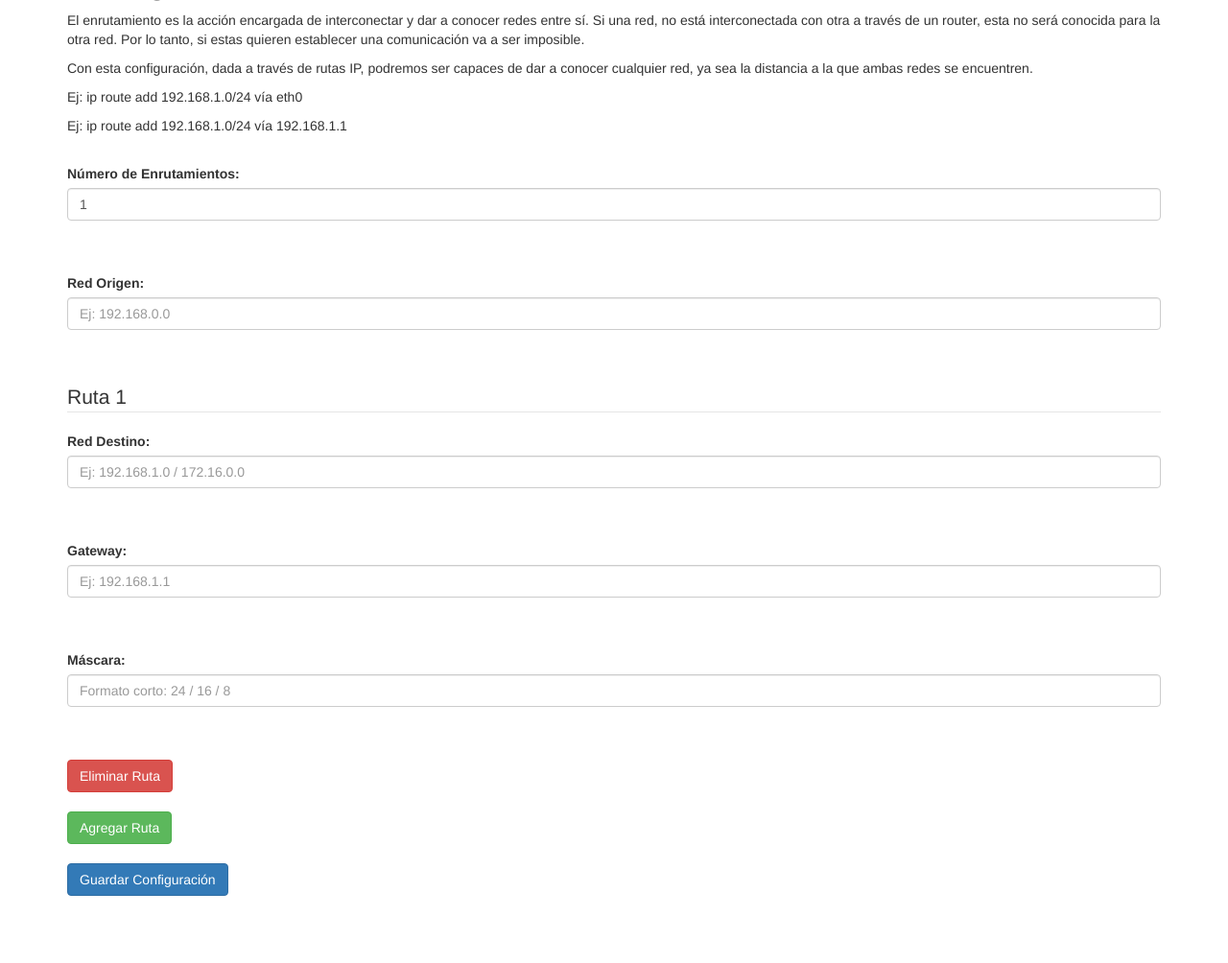
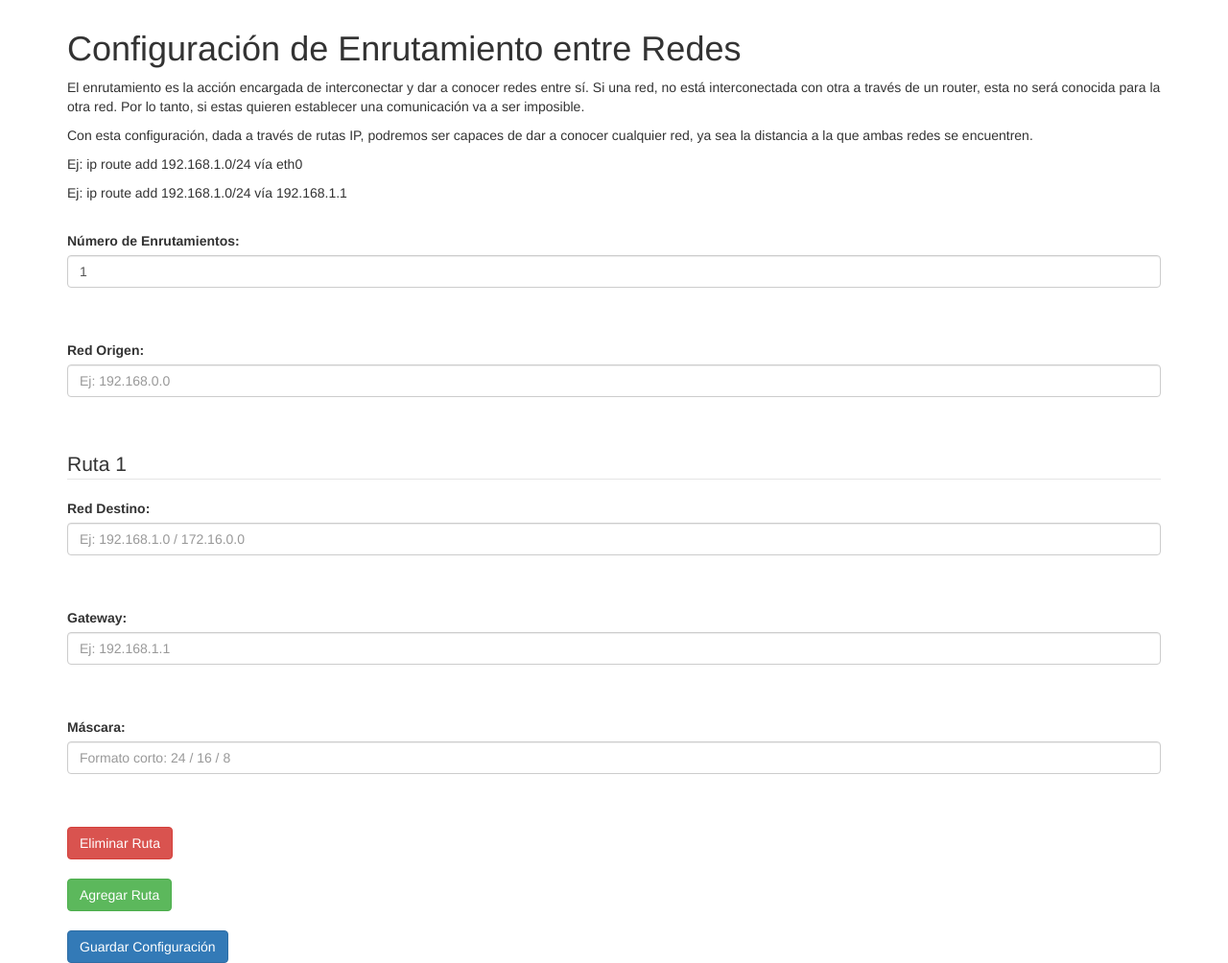
Before and after one commit to gabrielASIR/test_TFG, a Django app: template redes/templates/redes/enrutamiento.html in a window 1280 px wide. Shown: the part 59-1063 px from the top of the page at 96% size. Before the commit the page ends 993 px from the top, so only its background shows below. Run offline with Django 3.2, Linux system fonts and the light colour scheme; the template is opened without the code that fills it, so the values that code supplies are empty; some libraries are stand-ins or nearby versions.

Commit message:
Update enrutamiento.html

```diff
--- a/redes/templates/redes/enrutamiento.html
+++ b/redes/templates/redes/enrutamiento.html
@@ -83,7 +83,8 @@
             </ul>
         </div>
     </nav>
-    <div class="container">
+
+    <div class="container" style="margin-top: 70px;">
         <h1>Configuración de Enrutamiento entre Redes</h1>
 
         <p>El enrutamiento es la acción encargada de interconectar y dar a conocer redes entre sí. Si una red, no está
```
